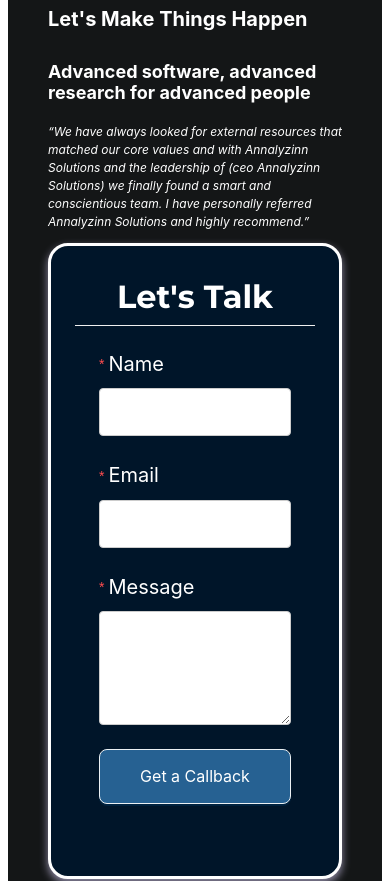
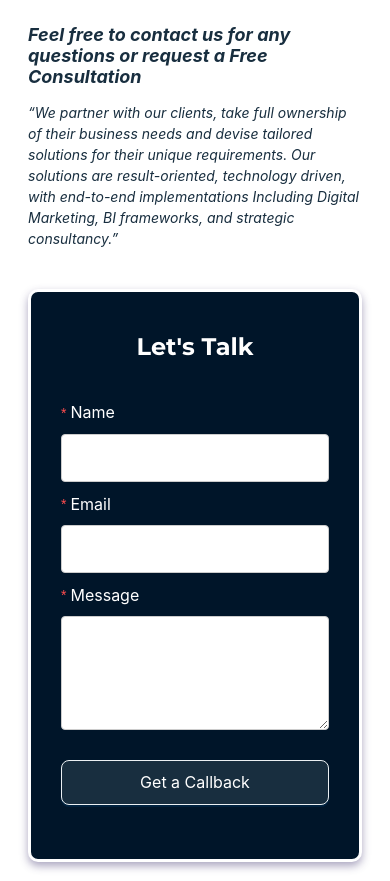
Before and after one commit to FatimaLatif25/analyzinn-solutions-website, a React (Vite) app: page / in a window 390 px wide. Shown: the part 844-1725 px from the top of the page. Built offline with nearby package versions, Linux system fonts and the light colour scheme.

Commit message:
contact component style changings

```diff
--- a/src/Components/Contact/Contact.css
+++ b/src/Components/Contact/Contact.css
@@ -1,89 +1,97 @@
 .contact-section {
-  background-color: #141617;
-  padding: 50px 40px 50px 40px;
-  color: #ffffff;
+  margin: 30px 40px;
+  padding: 30px 20px;
+  color: #e2dddd;
+  background-size: cover;
+  background-position: center;
+  background-blend-mode: darken;
 }
 .contact-details h1 {
   font-size: 48px;
   margin-bottom: 30px;
 }
 
-contact-details h1 {
-  font-size: 32px; /* Default size for larger screens */
-  color: #fff;
-  margin-bottom: 16px;
-}
-
-/* Adjust font size for medium screens */
-@media (max-width: 992px) {
 .contact-details h1 {
-    font-size: 28px;
-  }
-}
-
-/* Adjust font size for small screens */
-@media (max-width: 768px) {
-  .contact-details h1 {
-    font-size: 24px;
-  }
-}
-
-/* Adjust font size for extra small screens */
-@media (max-width: 576px) {
-  .contact-details h1 {
-    font-size: 20px;
-  }
+  font-size: 58px;
+  font-weight: 700;
+  color: #052644;
+  font-style: italic;
+  margin-bottom: 45px;
 }
 
 .contact-details h3 {
   font-size: 28px;
-  margin-bottom: 20px;
-}
-
-/* Adjust font size for medium screens */
-@media (max-width: 992px) {
-  .contact-details h3 {
-    font-size: 22px;
-  }
-}
-
-/* Adjust font size for small screens */
-@media (max-width: 768px) {
-  .contact-details h3 {
-    font-size: 20px;
-  }
-}
-
-/* Adjust font size for extra small screens */
-@media (max-width: 576px) {
-  .contact-details h3 {
-    font-size: 18px;
-  }
+  color: #182e3f;
+  font-style: italic;
+  margin-bottom: 30px;
 }
 .contact-details p {
   font-size: 20px;
+  color: #182e3f;
   font-style: italic;
   line-height: 1.5;
 }
 
-/* Adjust font size for medium screens */
-@media (max-width: 992px) {
+@media (max-width: 1024px) {
+  .contact-section {
+    margin: 20px 30px;
+    padding: 25px 15px;
+  }
+
+  .contact-details h1 {
+    font-size: 48px;
+    margin-bottom: 35px;
+  }
+
+  .contact-details h3 {
+    font-size: 24px;
+    margin-bottom: 25px;
+  }
+
   .contact-details p {
-    font-size: 14px;
+    font-size: 18px;
   }
 }
 
-/* Adjust font size for small screens */
 @media (max-width: 768px) {
+  .contact-section {
+    margin: 15px 20px;
+    padding: 20px 10px;
+  }
+
+  .contact-details h1 {
+    font-size: 38px;
+    margin-bottom: 30px;
+  }
+
+  .contact-details h3 {
+    font-size: 20px;
+    margin-bottom: 20px;
+  }
+
   .contact-details p {
-    font-size: 13px;
+    font-size: 16px;
   }
 }
 
-/* Adjust font size for extra small screens */
-@media (max-width: 576px) {
+@media (max-width: 480px) {
+  .contact-section {
+    margin: 10px 15px;
+    padding: 15px 5px;
+  }
+
+  .contact-details h1 {
+    font-size: 28px;
+    margin-bottom: 25px;
+  }
+
+  .contact-details h3 {
+    font-size: 18px;
+    margin-bottom: 15px;
+  }
+
   .contact-details p {
-    font-size: 12px;
+    font-size: 14px;
   }
 }
 
@@ -118,20 +126,26 @@
 }
 
 .contact-form-card {
-    padding: 24px;
+  padding: 20px; /* Adjust padding */
+  margin-top: 20px; /* Adjust margin if necessary */
   background-color: #001529;
   border: 3px solid #ffffff;
   box-shadow: 0 4px 8px rgba(162, 156, 185, 0.897);
   border-radius: 20px;
 }
 .card-title {
-  font-size: 32px;
+  font-size: 38px;
   color: #ffffff;
-  font-family: 'Montserrat', sans-serif;
+  padding-top: 10px;
+  font-family: "Montserrat", sans-serif;
   font-weight: bold;
+  text-align: center;
 }
 .ant-card-head-title {
   text-align: center;
+}
+.contact-form {
+  margin-bottom: 10px;
 }
 .contact-form .ant-form-item-label > label {
   font-size: 20px;
@@ -140,21 +154,64 @@
 
 .contact-form .ant-input,
 .contact-form .ant-input-textarea {
+  width: 100%;
   padding: 12px;
   border-radius: 4px;
   border: 1px solid #ccc;
 }
 .submit-button {
   width: 100%;
-  background-color: #266192;
+  margin-top: 20px;
+  background-color: #182e3f;
   border-color: #ebf0f3;
   height: 55px;
-  font-size: 16px;
+  font-size: 20px;
   border-radius: 8px;
 }
 
 .submit-button:hover,
 .submit-button:focus {
-  background-color: #182e3f;
+  background-color: #173d5a !important;
   border-color: #ffffff;
 }
+@media (max-width: 768px) {
+  .contact-form-card {
+    padding: 15px;
+    margin-top: 15px;
+    border-radius: 15px;
+  }
+
+  .card-title {
+    font-size: 30px;
+  }
+
+  .contact-form .ant-form-item-label > label {
+    font-size: 18px;
+  }
+
+  .submit-button {
+    font-size: 18px;
+    height: 50px;
+  }
+}
+
+@media (max-width: 480px) {
+  .contact-form-card {
+    padding: 10px;
+    margin-top: 10px;
+    border-radius: 10px;
+  }
+
+  .card-title {
+    font-size: 24px;
+  }
+
+  .contact-form .ant-form-item-label > label {
+    font-size: 16px;
+  }
+
+  .submit-button {
+    font-size: 16px;
+    height: 45px;
+  }
+}
--- a/src/Components/Contact/Contact.jsx
+++ b/src/Components/Contact/Contact.jsx
@@ -17,7 +17,7 @@
           email: values.email,
           message: values.message,
         },
-        "lNFHdEMyncwOh4R2G" // EmailJS user ID
+        "lNFHdEMyncwOh4R2G" // Use Public key as a userID EmailJS
       )
       .then((response) => {
         message.success("Message sent successfully!", response);
@@ -31,22 +31,30 @@
   return (
     <>
       <div className="contact-section">
-      <h1 className="main-heading">Contact Us</h1>
-        <Row gutter={16} justify="center" align="middle">
-          <Col xs={24} md={12} className="contact-details">
+        <Row gutter={[32, 16]} justify="center" align="middle">
+          <Col span={12} xs={24} md={12} className="contact-details">
             <h1>Let's Make Things Happen</h1>
-            <h3>Advanced software, advanced research for advanced people</h3>
+            <h3>
+              Feel free to contact us for any questions or request a Free
+              Consultation
+            </h3>
             <p>
-              “We have always looked for external resources that matched our
-              core values and with Annalyzinn Solutions and the leadership of
-              (ceo Annalyzinn Solutions) we finally found a smart and
-              conscientious team. I have personally referred Annalyzinn
-              Solutions and highly recommend.”
+              “We partner with our clients, take full ownership of their
+              business needs and devise tailored solutions for their unique
+              requirements. Our solutions are result-oriented, technology
+              driven, with end-to-end implementations Including Digital
+              Marketing, BI frameworks, and strategic consultancy.”
             </p>
           </Col>
-          <Col xs={24} md={12}>
-            <Card className="contact-form-card" title={<span className="card-title">Let's Talk</span>}>
-              <Form form={form} layout="vertical" onFinish={handleSubmit}>
+          <Col span={12} xs={24} md={12}>
+            <div className="contact-form-card">
+              <h2 className="card-title">Let's Talk</h2>
+              <Form
+                form={form}
+                layout="vertical"
+                onFinish={handleSubmit}
+                style={{ padding: "20px" }}
+              >
                 <Form.Item
                   label="Name"
                   name="name"
@@ -63,7 +71,7 @@
                   rules={[
                     { required: true, message: "Please enter your email" },
                   ]}
-                   className="contact-form"
+                  className="contact-form"
                 >
                   <Input />
                 </Form.Item>
@@ -73,17 +81,21 @@
                   rules={[
                     { required: true, message: "Please enter your message" },
                   ]}
-                   className="contact-form"
+                  className="contact-form"
                 >
                   <TextArea rows={4} />
                 </Form.Item>
                 <Form.Item>
-                  <Button type="primary" htmlType="submit" className="submit-button">
+                  <Button
+                    type="primary"
+                    htmlType="submit"
+                    className="submit-button"
+                  >
                     Get a Callback
                   </Button>
                 </Form.Item>
               </Form>
-            </Card>
+            </div>
           </Col>
         </Row>
       </div>
```
Lines whose indentation alone changed are shown as unchanged.
